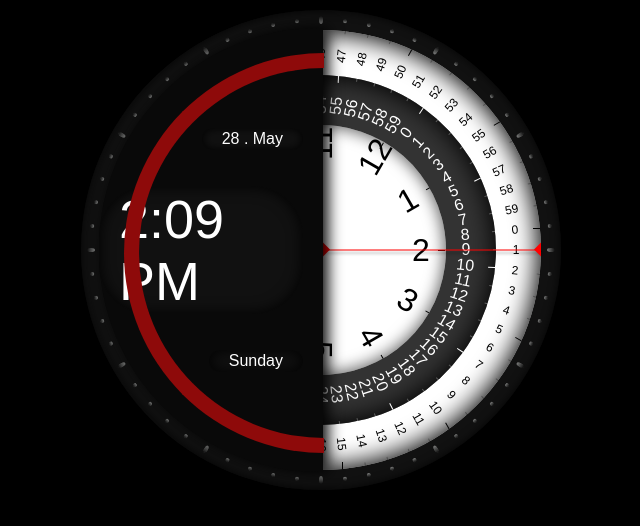
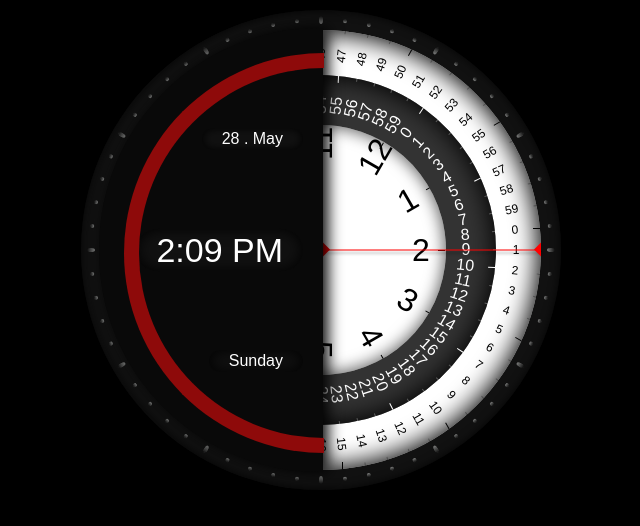
Before and after one commit to prasanthc41m/prasanthc41m.github.io, a PHP site: page /clock/index.html in a window 1280 px wide. Shown: the part 150-676 px from the top of the page, without its empty margins (319-959 px from the left). Run offline with PHP 8.4, Linux system fonts and the light colour scheme; some libraries are stand-ins or nearby versions; some web fonts are replaced.

Commit message:
Add files via upload

```diff
--- a/clock/style.css
+++ b/clock/style.css
@@ -214,7 +214,7 @@ html {
   transform: translateY(-50%);
   color: #fff;
   border-radius: 50px;
-  font-size: 54px;
+  font-size: 34px;
   padding: 2px 20px;
   box-shadow: 0 0 15px #000 inset;
 }
```
